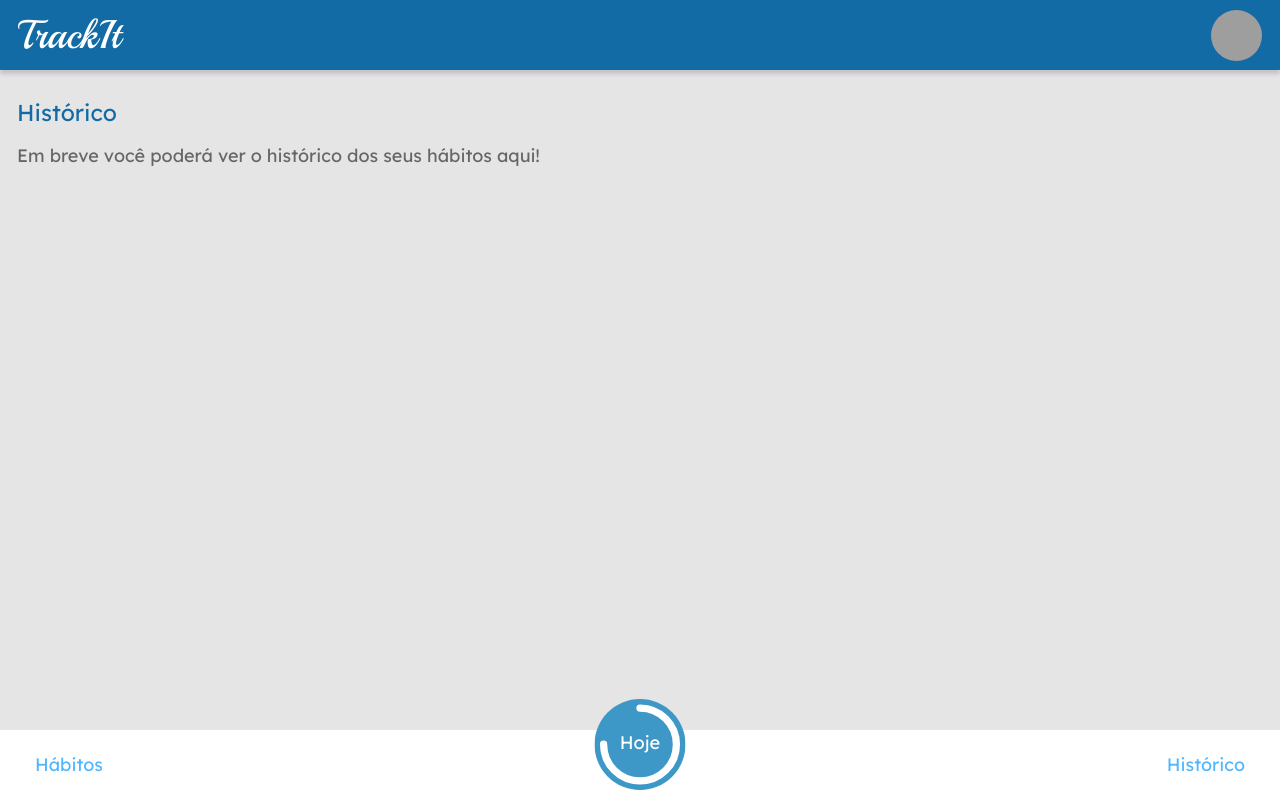
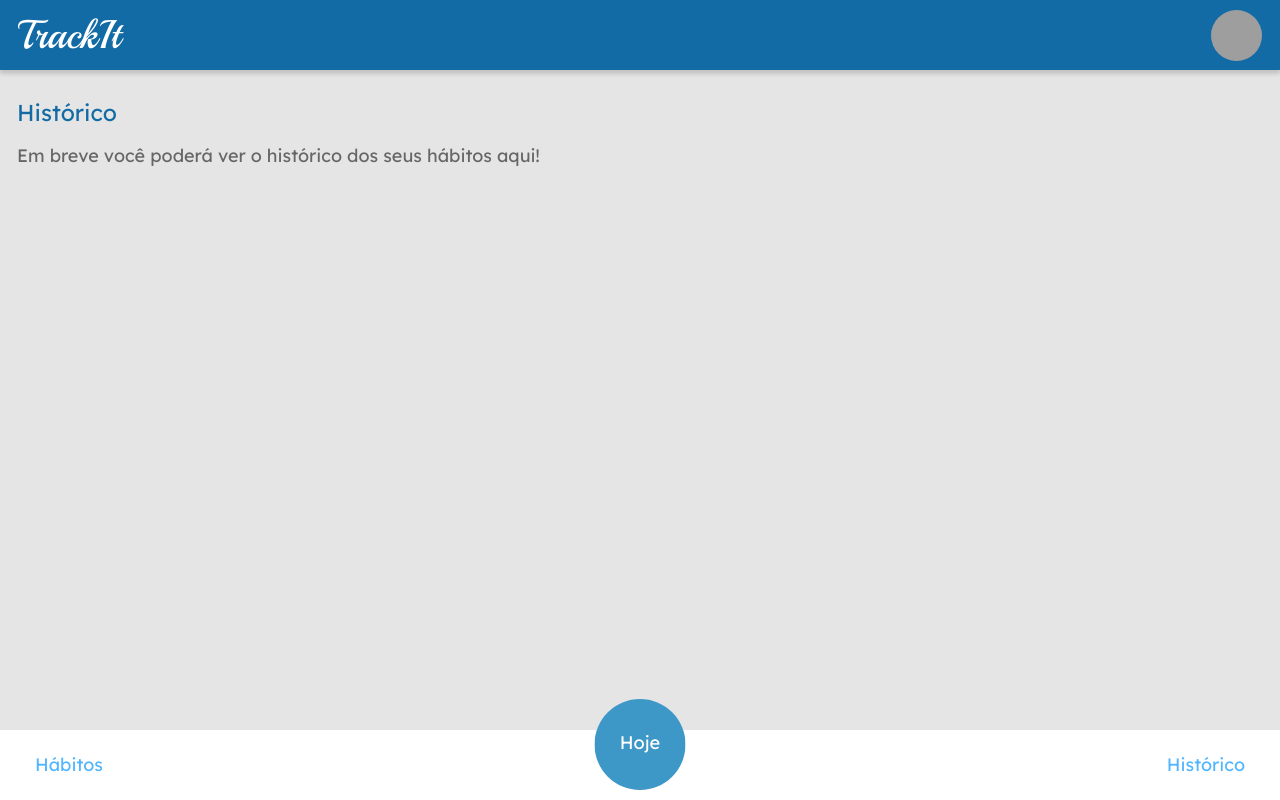
Before and after one commit to periebm/projeto11-trackit, a React (Create React App) app: page /historico in a window 1280 px wide. Built offline with nearby package versions, Linux system fonts and the light colour scheme; grey boxes are pictures that could not be loaded.

Commit message:
fixes progress bar

```diff
--- a/src/App.js
+++ b/src/App.js
@@ -14,7 +14,7 @@ function App() {
 
   const [token, setToken] = useState("")
   const [userImage, setImage] = useState("https://www.refugee-action.org.uk/wp-content/uploads/2016/10/anonymous-user.png")
-
+  const [footerPercentage, setPercentage] = useState(0)
   return (
 
     <BrowserRouter>
@@ -24,11 +24,11 @@ function App() {
           <Route path="/" element={<HomePage setImage={setImage} />} />
           <Route path="/cadastro" element={<RegisterPage />} />
           <Route path="/habitos" element={<HabitsPage />} />
-          <Route path="/hoje" element={<TodayPage />} />
+          <Route path="/hoje" element={<TodayPage setPercentage={setPercentage} />} />
           <Route path="/historico" element={<HistoryPage />} />
         </Routes>
       </userContext.Provider>
-      <Footer />
+      <Footer footerPercentage={footerPercentage} />
     </BrowserRouter>
   );
 }
--- a/src/components/Footer/Footer.js
+++ b/src/components/Footer/Footer.js
@@ -3,7 +3,7 @@ import { FooterContainer, CircularContainer } from "./styled"
 import { CircularProgressbar, buildStyles } from 'react-circular-progressbar';
 import "react-circular-progressbar/dist/styles.css";
 
-export default function Footer() {
+export default function Footer({footerPercentage}) {
     const location = useLocation();
     {
         if (location.pathname !== '/cadastro' && location.pathname !== '/') {
@@ -20,7 +20,7 @@ export default function Footer() {
                     <CircularContainer>
                         <Link to={"/hoje"} data-test="today-link">
                             <CircularProgressbar
-                                value={75}
+                                value={footerPercentage}
                                 text={`Hoje`}
                                 background
                                 backgroundPadding={6}
--- a/src/pages/TodayPage/TodayPage.js
+++ b/src/pages/TodayPage/TodayPage.js
@@ -5,7 +5,7 @@ import { userContext } from "../../context/userContext"
 import dayjs from "dayjs"
 import 'dayjs/locale/pt-br'
 
-export default function TodayPage() {
+export default function TodayPage({setPercentage}) {
 
     const { token, URL } = useContext(userContext)
     const config = {
@@ -18,7 +18,6 @@ export default function TodayPage() {
     const [allDone, setAllDone] = useState(false)
 
     useEffect(() => {
-        console.log(habitsList)
         axios.get(`${URL}/habits/today`, config)
             .then((result) => {
                 setHabitsList(result.data);
@@ -39,6 +38,7 @@ export default function TodayPage() {
                 if(h.done === true) doneQtd++;
             });
             const percentage = (doneQtd/list.length)*100;
+            setPercentage(percentage)
             if(percentage > 0) {
                 setText(`${percentage.toFixed(0)}% dos hábitos concluídos`)
                 setAllDone(true);
```
